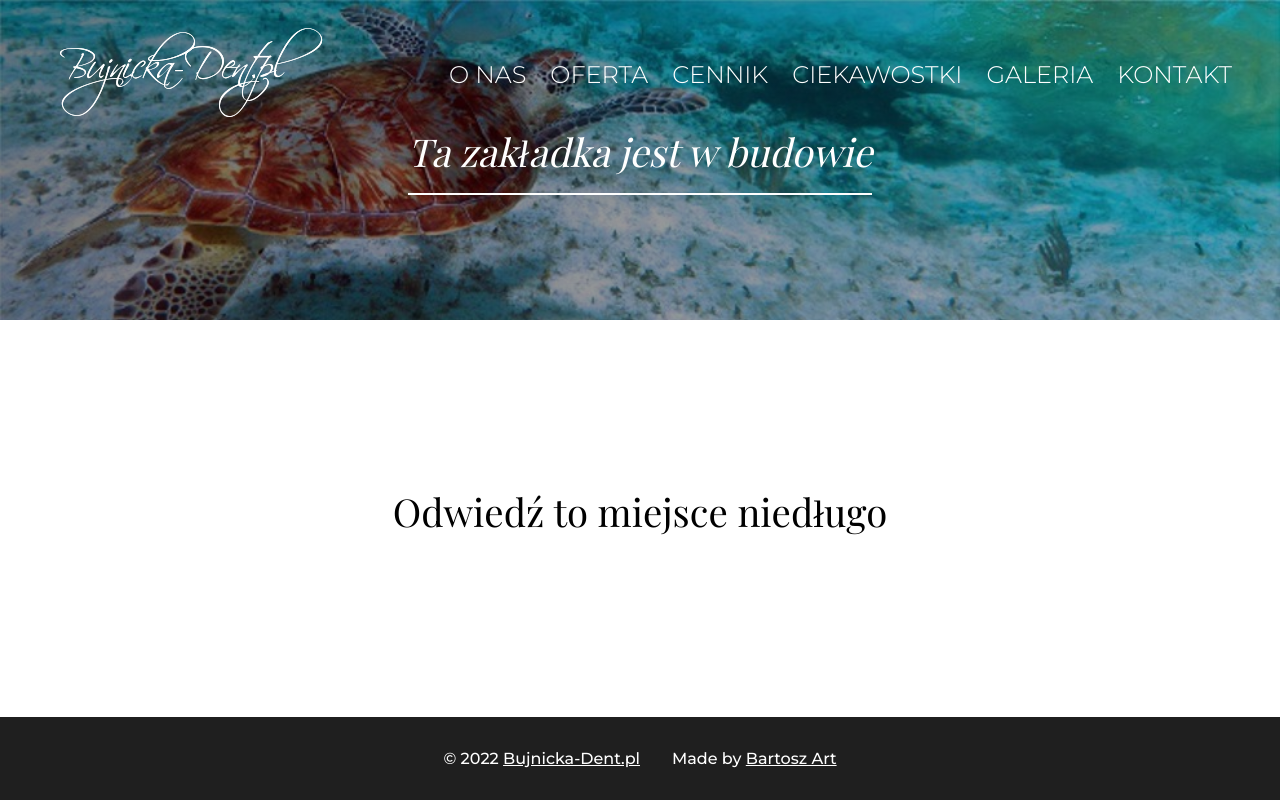
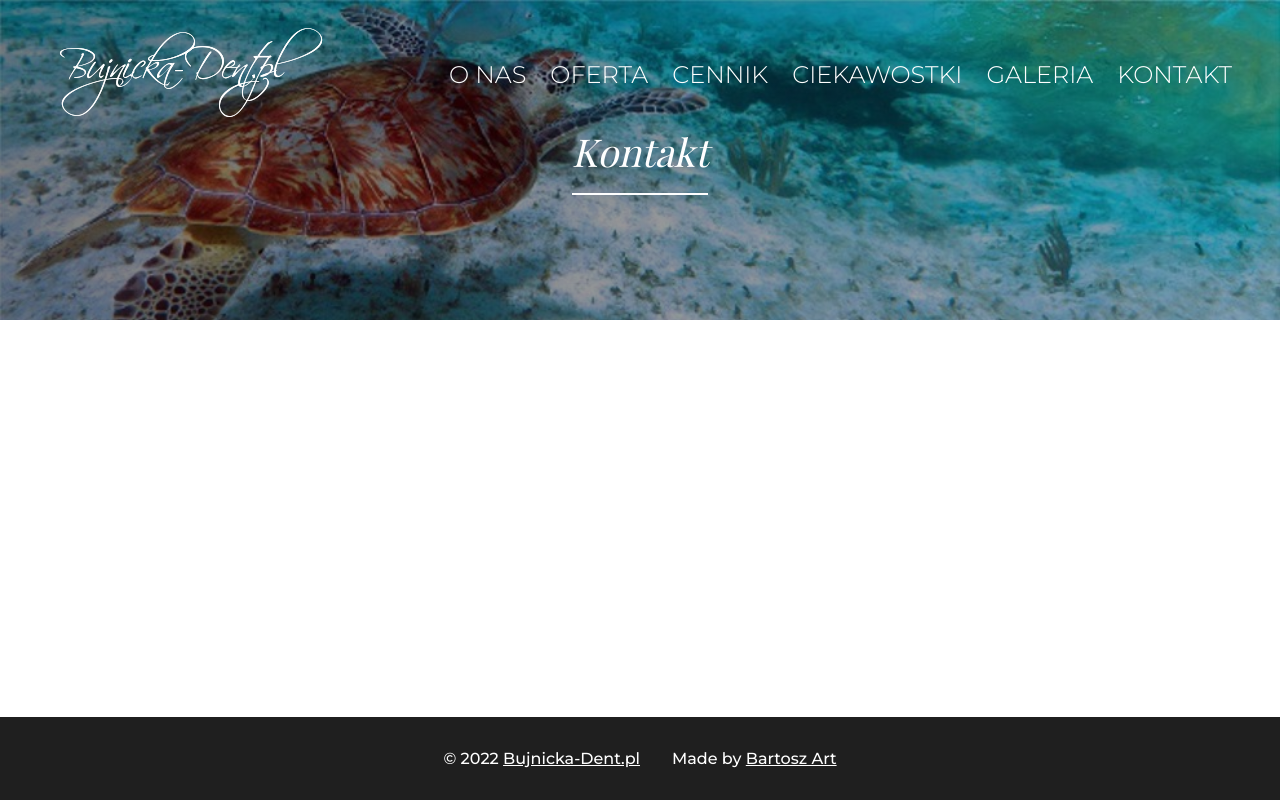
Before and after one commit to ArtoszBart/bujnicka-dent, a React (Create React App) app: page /contact in a window 1280 px wide. Built offline with nearby package versions, Linux system fonts and the light colour scheme; a web font is replaced by a local one.

Commit message:
Added blank Contact page

```diff
--- a/src/App.js
+++ b/src/App.js
@@ -11,6 +11,7 @@ import MainPage from './components/pages/MainPage';
 import AboutPage from './components/pages/About';
 import OfferPage from './components/pages/Offer';
 import Prices from './components/pages/Prices';
+import Contact from './components/pages/Contact';
 
 import AestheticDentistry from './components/pages/services/AestheticDentistry';
 import ConservativeDentistry from './components/pages/services/ConservativeDentistry';
@@ -37,7 +38,7 @@ function App() {
         <Route exact path='/prices' element={<Prices />} />
         <Route exact path='/curiosities' element={<NotFound />} />
         <Route exact path='/gallery' element={<NotFound />} />
-        <Route exact path='/contact' element={<NotFound />} />
+        <Route exact path='/contact' element={<Contact />} />
         <Route exact path='/appointment' element={<NotFound />} />
 
         <Route exact path='/offer/aesthetic-dentistry' element={<AestheticDentistry />} />
--- /dev/null
+++ b/src/components/pages/Contact.js
@@ -0,0 +1,20 @@
+import '../../styles/main.scss';
+
+function Contact() {
+
+	return (
+		<main className="page-wrapper" role="main">
+			<div className="banner" id="contact">
+				<div className="banner-title">
+					<h1>Kontakt</h1>
+				</div>
+			</div>
+			<section className="page-content">
+				<div></div>
+
+			</section>
+		</main>
+	);
+}
+
+export default Contact;
--- a/src/styles/fragments/_banners.scss
+++ b/src/styles/fragments/_banners.scss
@@ -21,6 +21,7 @@
 #about,
 #offer,
 #prices,
+#contact,
 #not-found,
 #aesthetic-dentistry,
 #conservative-dentistry,
```
